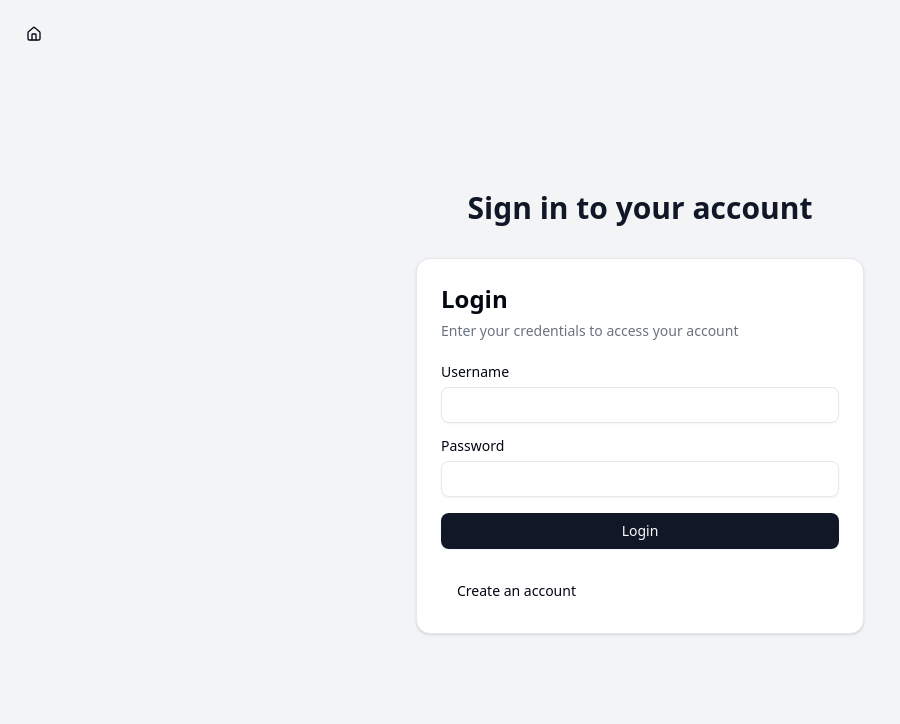
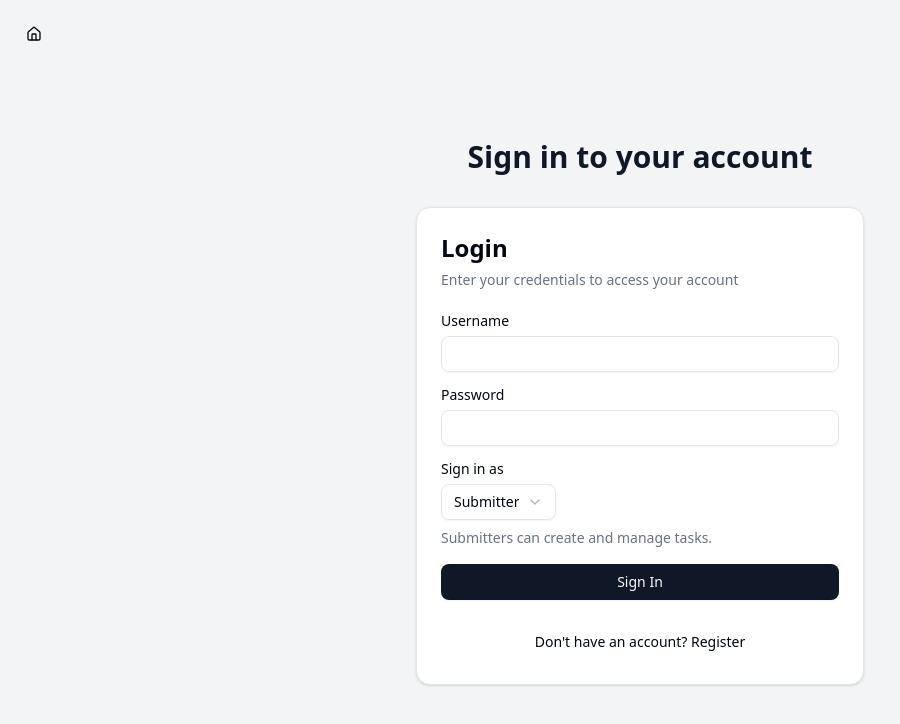
Before and after one commit to NireekshaHuns/Task-tracker-client, a React (Vite) app: page /login in a window 1280 px wide. Shown: the top 724 px of the page, without its empty margins (0-900 px from the left). Built offline with nearby package versions, Linux system fonts and the light colour scheme; no server answers.

Commit message:
NEW FEATURE: updated Login flow and added login type

```diff
--- a/src/pages/Login.tsx
+++ b/src/pages/Login.tsx
@@ -14,14 +14,22 @@ import {
   CardHeader,
   CardTitle,
 } from "../components/ui/card";
+import {
+  Select,
+  SelectContent,
+  SelectItem,
+  SelectTrigger,
+  SelectValue,
+} from "../components/ui/select";
 import { Home } from "lucide-react";
 import { toast } from "sonner";
-import usePageMeta from "@/hooks/usePageMeta";
+import usePageMeta from "../hooks/usePageMeta";
 
 const Login = () => {
   const navigate = useNavigate();
   const { login } = useAuthStore();
 
+  // Add page metadata
   usePageMeta({
     title: "Login",
     description:
@@ -31,24 +39,47 @@ const Login = () => {
   const [formData, setFormData] = useState({
     username: "",
     password: "",
+    role: "submitter" as "submitter" | "approver",
   });
 
   const loginMutation = useMutation({
     mutationFn: authService.login,
     onSuccess: (data) => {
       login(data.token, data.user);
+      toast.success(`Welcome back, ${data.user.name}!`, {
+        description: `You are now signed in as a ${data.user.role}.`,
+      });
       navigate("/dashboard");
     },
     onError: (error: any) => {
-      toast.error("Login Failed", {
-        description: error.message,
-      });
+      const errorMessage = error.message || "Login failed";
+
+      if (errorMessage.includes("don't have access as")) {
+        toast.error("Role Mismatch", {
+          description: errorMessage,
+        });
+      } else if (errorMessage.includes("Invalid credentials")) {
+        toast.error("Authentication Failed", {
+          description: "The username or password you entered is incorrect.",
+        });
+      } else {
+        toast.error("Login Failed", {
+          description: errorMessage,
+        });
+      }
     },
   });
 
   const handleChange = (e: React.ChangeEvent<HTMLInputElement>) => {
     const { name, value } = e.target;
     setFormData((prev) => ({ ...prev, [name]: value }));
+  };
+
+  const handleRoleChange = (value: string) => {
+    setFormData((prev) => ({
+      ...prev,
+      role: value as "submitter" | "approver",
+    }));
   };
 
   const handleSubmit = (e: React.FormEvent) => {
@@ -109,18 +140,36 @@ const Login = () => {
                 />
               </div>
 
+              <div className="space-y-2">
+                <Label htmlFor="role">Sign in as</Label>
+                <Select value={formData.role} onValueChange={handleRoleChange}>
+                  <SelectTrigger>
+                    <SelectValue placeholder="Select your role" />
+                  </SelectTrigger>
+                  <SelectContent>
+                    <SelectItem value="submitter">Submitter</SelectItem>
+                    <SelectItem value="approver">Approver</SelectItem>
+                  </SelectContent>
+                </Select>
+                <p className="text-sm text-gray-500 mt-1">
+                  {formData.role === "submitter"
+                    ? "Submitters can create and manage tasks."
+                    : "Approvers can review and update task status."}
+                </p>
+              </div>
+
               <Button
                 type="submit"
                 className="w-full"
                 disabled={loginMutation.isPending}
               >
-                {loginMutation.isPending ? "Logging in..." : "Login"}
+                {loginMutation.isPending ? "Signing in..." : "Sign In"}
               </Button>
             </form>
           </CardContent>
-          <CardFooter className="flex justify-between">
+          <CardFooter className="flex justify-center">
             <Button variant="ghost" onClick={() => navigate("/register")}>
-              Create an account
+              Don't have an account? Register
             </Button>
           </CardFooter>
         </Card>
--- a/src/services/authService.ts
+++ b/src/services/authService.ts
@@ -1,4 +1,3 @@
-// src/services/authService.ts
 import api from './api';
 import { AuthResponse, LoginCredentials, RegisterData } from '../types/user';
 
--- a/src/types/user.ts
+++ b/src/types/user.ts
@@ -12,9 +12,10 @@ export interface User {
 export interface LoginCredentials {
   username: string;
   password: string;
+  role: "submitter" | "approver";
 }
 
-  export interface RegisterData extends LoginCredentials {
+export interface RegisterData extends Omit<LoginCredentials, 'role'> {
   name: string;
   role: "submitter" | "approver";
 }
```
Lines whose indentation alone changed are shown as unchanged.
